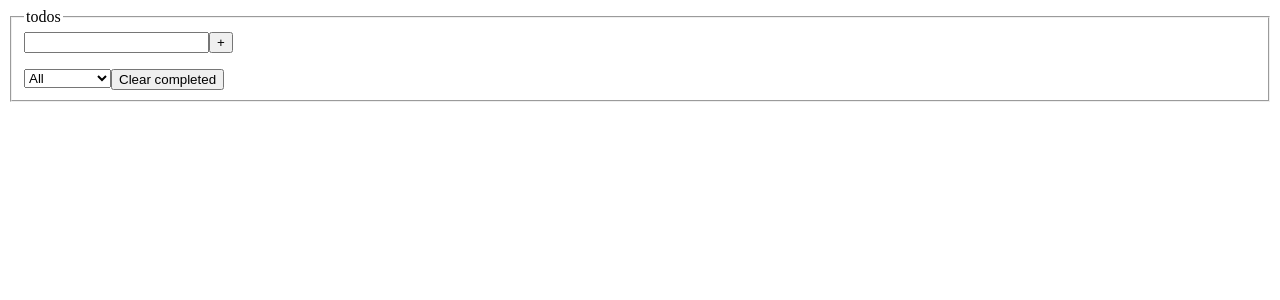
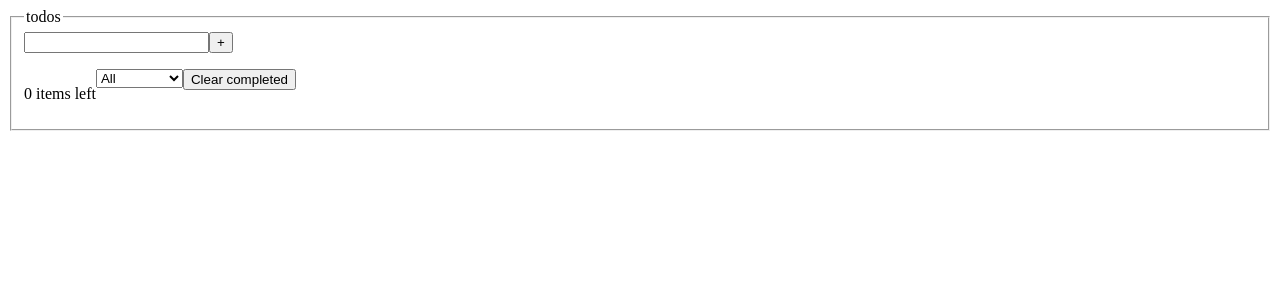
Before and after one commit to EGRrqq/todos, a React (Vite) app: page / in a window 1280 px wide. Shown: the top 300 px of the page. Built offline with nearby package versions, Linux system fonts and the light colour scheme.

Commit message:
feat: show items left text

```diff
--- a/src/App.tsx
+++ b/src/App.tsx
@@ -162,6 +162,10 @@ function App() {
 
           <footer>
             <div>
+              <p>{todos.filter((t) => !t.completed).length} items left</p>
+            </div>
+
+            <div>
               <label htmlFor="sort-todos"></label>
               <select
                 name="sort"
```
